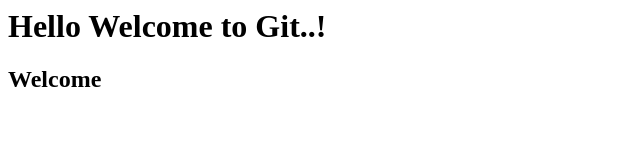
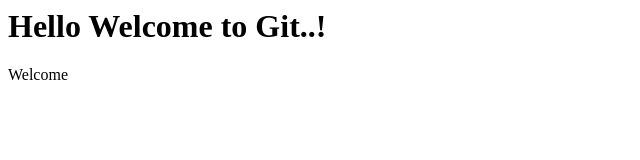
Before and after one commit to rushidivase/cloud1, a plain HTML site: page index.html in a window 1280 px wide. Shown: the whole page, without its empty margins (0-640 px from the left). Drawn offline with Linux system fonts and the light colour scheme.

Commit message:
Some changes are Done

```diff
--- a/index.html
+++ b/index.html
@@ -1,2 +1,3 @@
 <h1>Hello Welcome to Git..!</h1>
-<h2>Welcome</h2>
+
+<p>Welcome</p>
```
